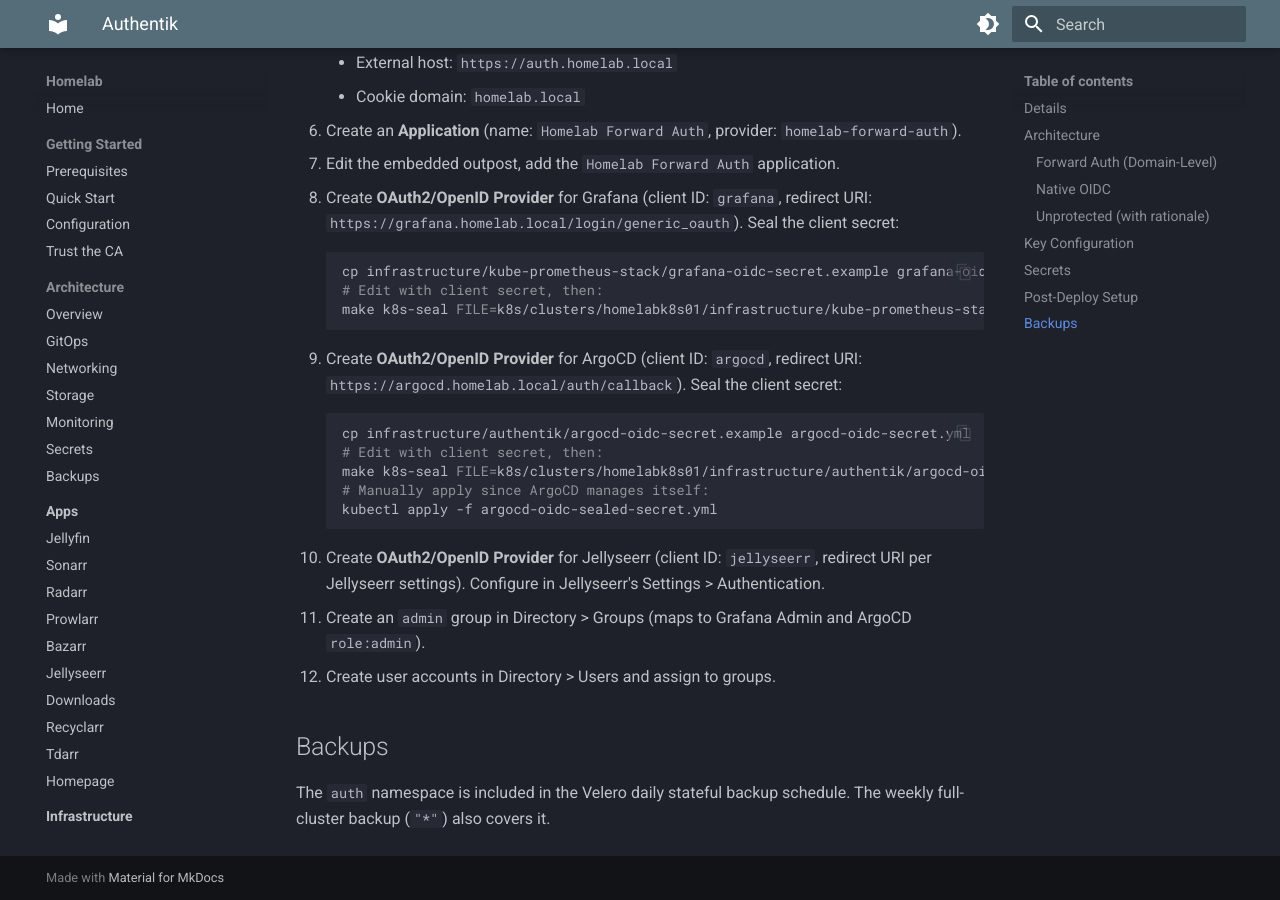
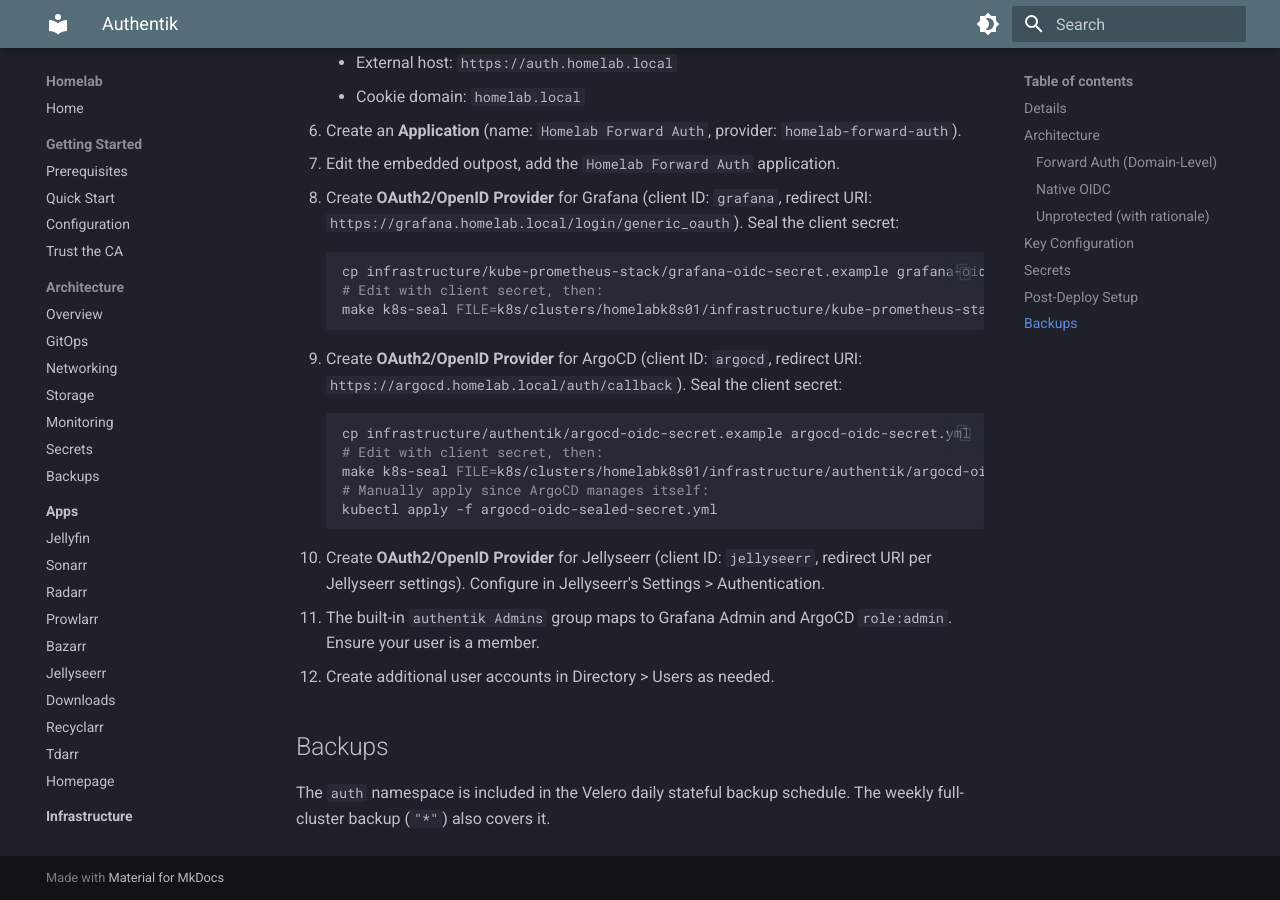
Before and after one commit to kyleseneker/homelab, an MkDocs documentation site: the page built from docs/infrastructure/authentik.md, in a window 1280 px wide and 900 px high, scrolled down 2746 px. Built offline with MkDocs 1.6.1 and Material for MkDocs 9.7.7, drawn with Linux system fonts in a browser that asks for light colours.

Commit message:
fix: map authentik Admins group to Grafana Admin and ArgoCD role:admin

````diff
--- a/docs/infrastructure/authentik.md
+++ b/docs/infrastructure/authentik.md
@@ -99,8 +99,8 @@
     ```
 
 10. Create **OAuth2/OpenID Provider** for Jellyseerr (client ID: `jellyseerr`, redirect URI per Jellyseerr settings). Configure in Jellyseerr's Settings > Authentication.
-11. Create an `admin` group in Directory > Groups (maps to Grafana Admin and ArgoCD `role:admin`).
-12. Create user accounts in Directory > Users and assign to groups.
+11. The built-in `authentik Admins` group maps to Grafana Admin and ArgoCD `role:admin`. Ensure your user is a member.
+12. Create additional user accounts in Directory > Users as needed.
 
 ## Backups
 
````
Also changed, not shown: docs/architecture/auth.md (+1 -1 lines), 2 other files.
